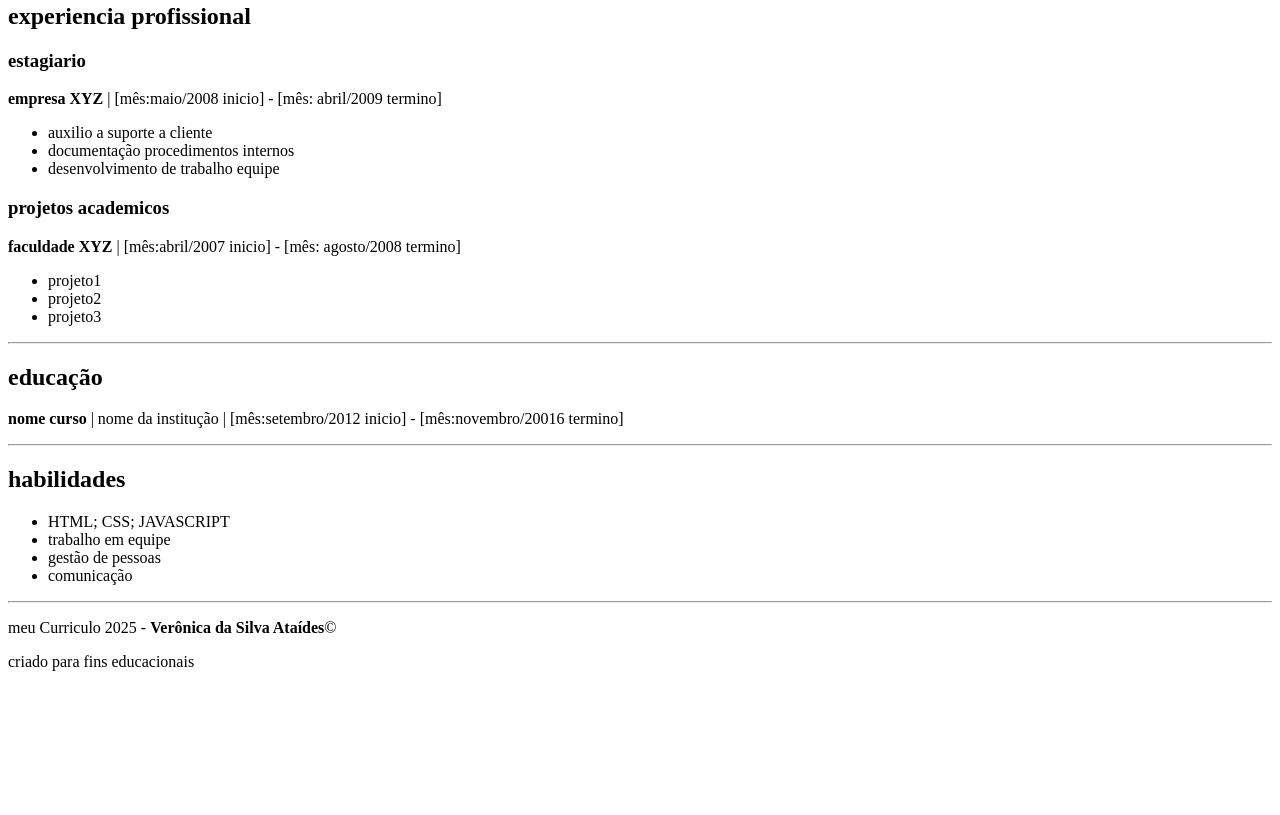
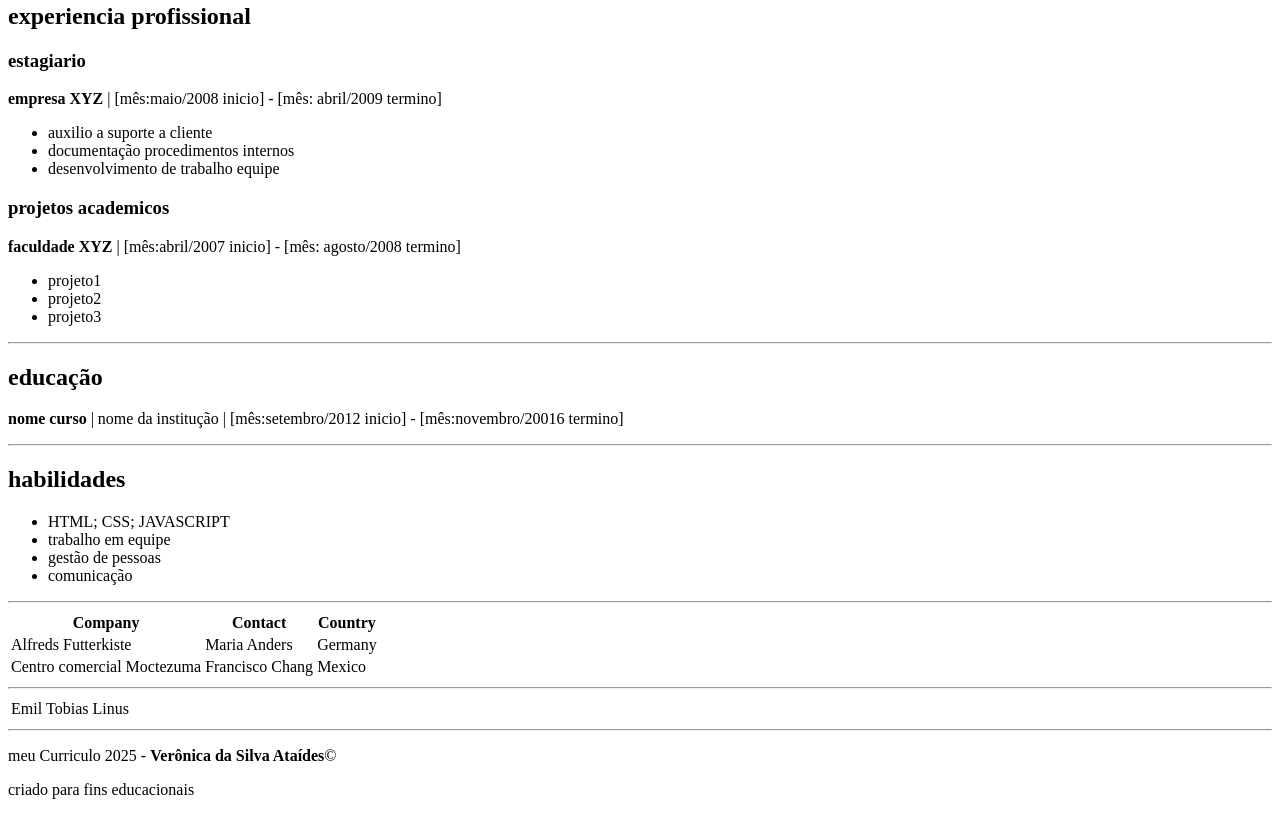
Before and after one commit to V4ampve/meuCurriculo.html, a plain HTML site: page index3.html in a window 1280 px wide. Shown: the part 390-1205 px from the top of the page. Before the commit the page ends 1077 px from the top, so only its background shows below. Drawn offline with Linux system fonts and the light colour scheme.

Commit message:
Update and rename meucurriculo.html to index3.html

```diff
--- a/meucurriculo.html
+++ b/index3.html
@@ -67,6 +67,31 @@
 </section>
 <hr>
 <section>
+      <table>
+  <tr>
+    <th>Company</th>
+    <th>Contact</th>
+    <th>Country</th>
+  </tr>
+  <tr>
+    <td>Alfreds Futterkiste</td>
+    <td>Maria Anders</td>
+    <td>Germany</td>
+  </tr>
+  <tr>
+    <td>Centro comercial Moctezuma</td>
+    <td>Francisco Chang</td>
+    <td>Mexico</td>
+  </tr>
+</table>
+<hr><table>
+  <tr>
+    <td>Emil</td>
+    <td>Tobias</td>
+    <td>Linus</td>
+  </tr>
+</table>
+<hr>
     <footer>
         <p>meu Curriculo 2025 - <b> Verônica da Silva Ataídes</b>&copy;</p>
         <p>criado para fins educacionais</p>
```
